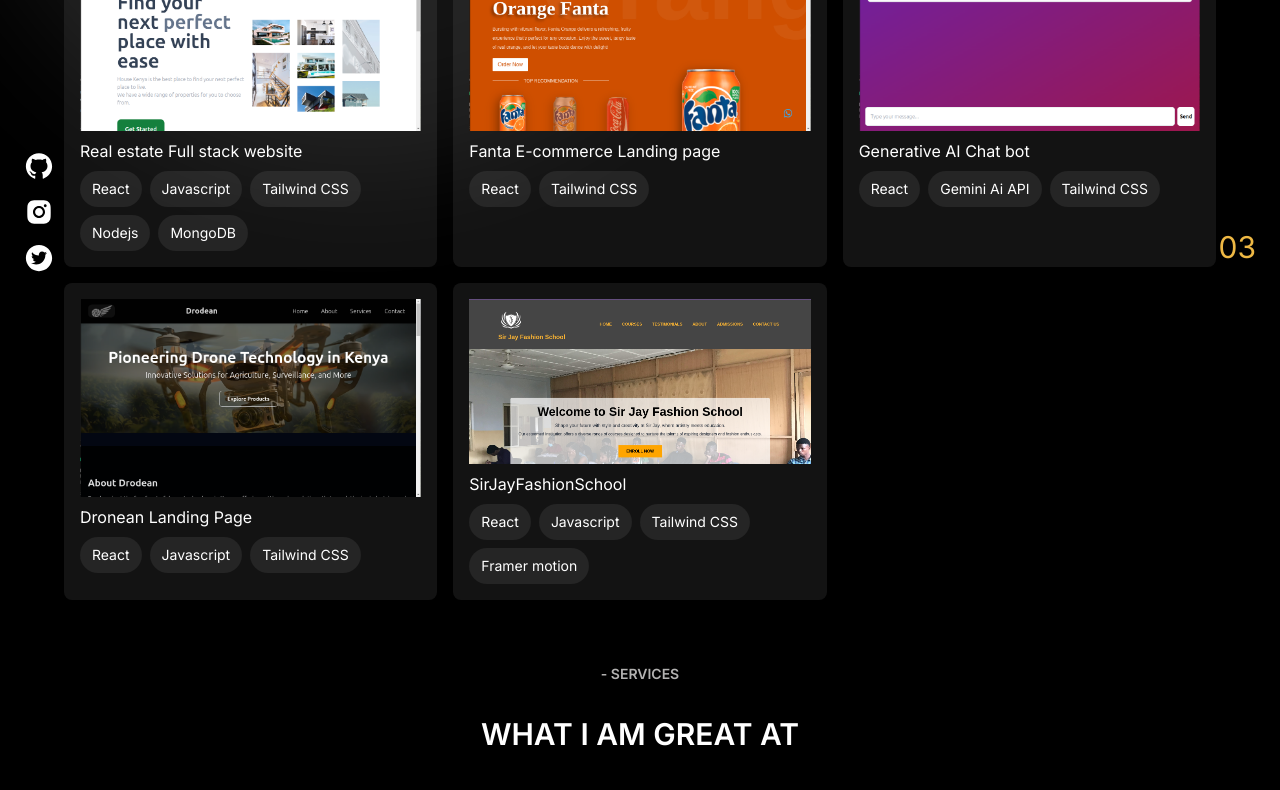
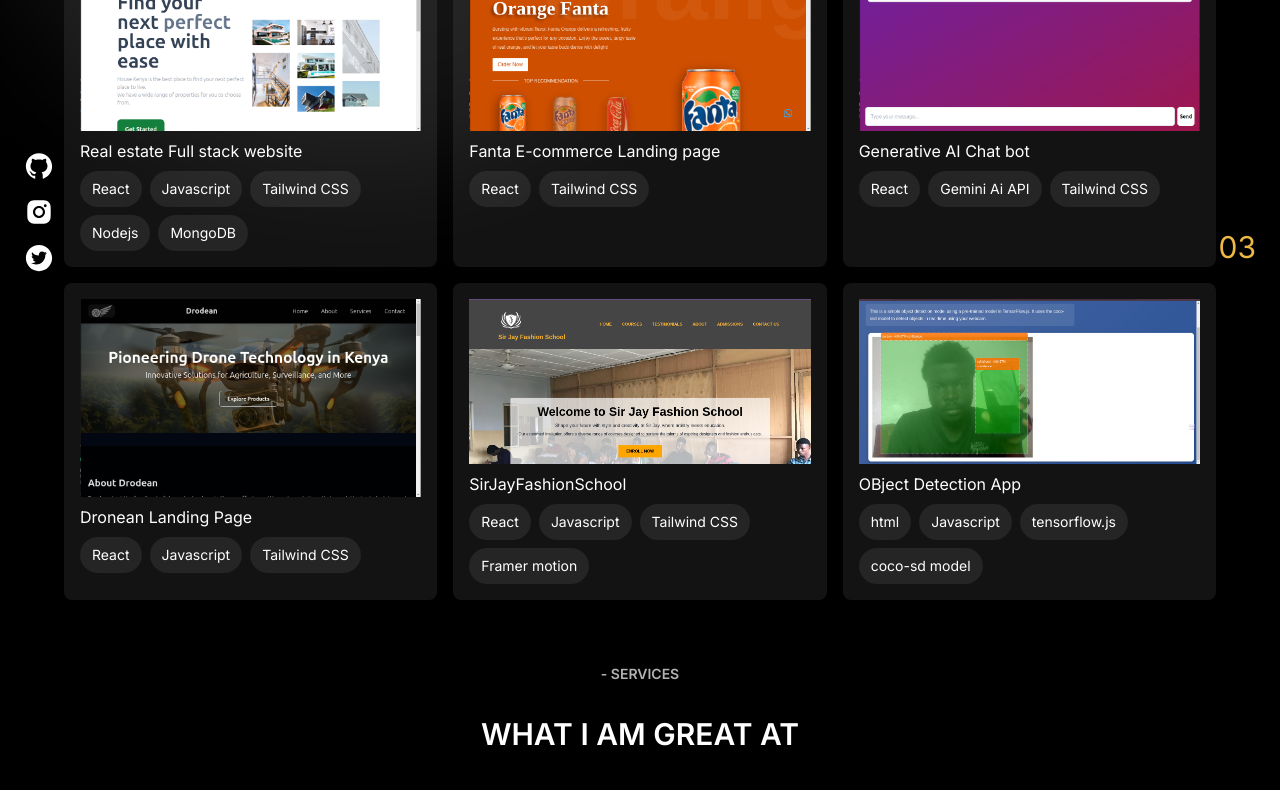
Before and after one commit to rastar12/EugenePortfolio, a Next.js app: page /portfolio in a window 1280 px wide. Shown: the part 479-1269 px from the top of the page. Built offline with nearby package versions, Linux system fonts and the light colour scheme.

Commit message:
added object detection project

```diff
--- a/Data/Data.tsx
+++ b/Data/Data.tsx
@@ -86,6 +86,14 @@ const projects: ProjectProps[] = [
     codeLink:"https://github.com/rastar12/sirJayWebsite",
     liveLink:"https://moonlit-fairy-36f4be.netlify.app",
   },
+  {
+    id: 6,
+    img: "/project6.png",
+    name: "OBject Detection App",
+    tools: ["html", "Javascript", "tensorflow.js","coco-sd model"],
+    codeLink:"https://github.com/rastar12/objectDetection.git",
+    liveLink:"https://objectdetectorcamera.netlify.app/",
+  },
 ];
 
 const skills = [
```
Also changed, not shown: public/project6.png (added).
